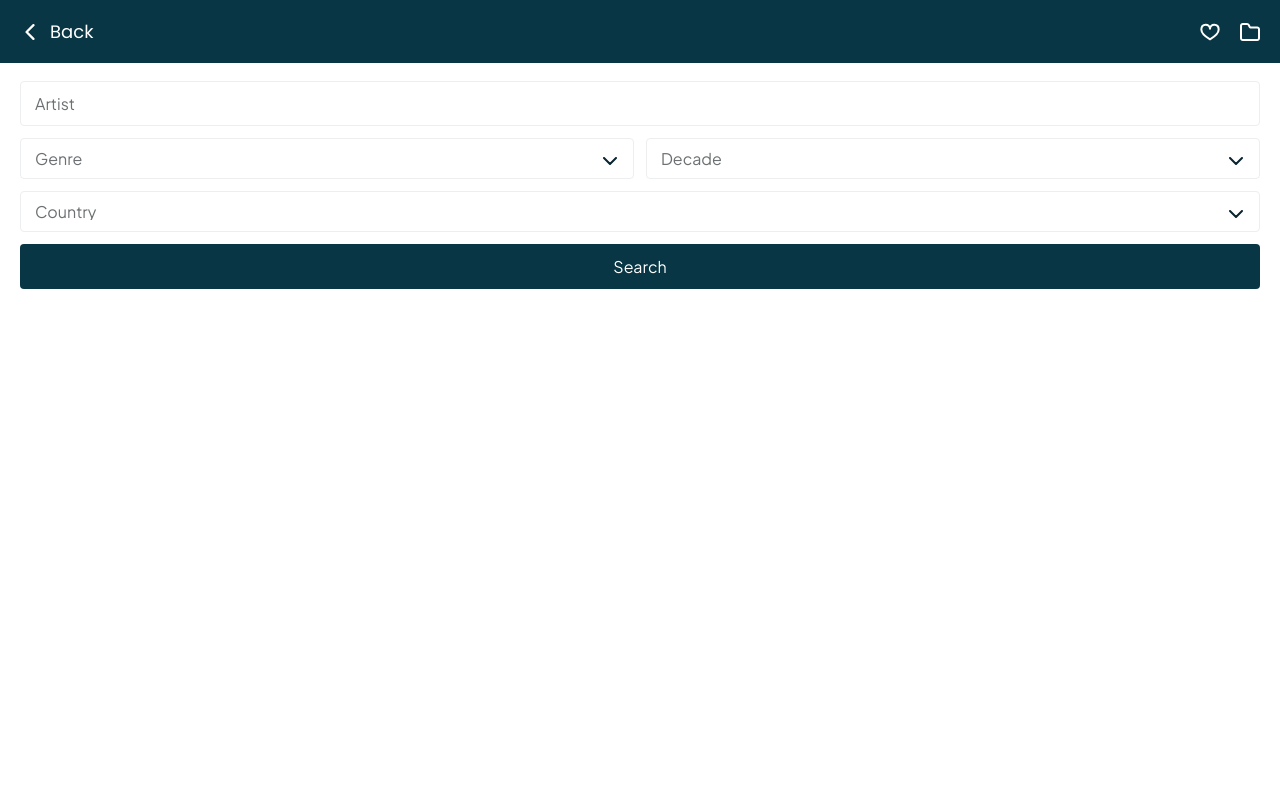
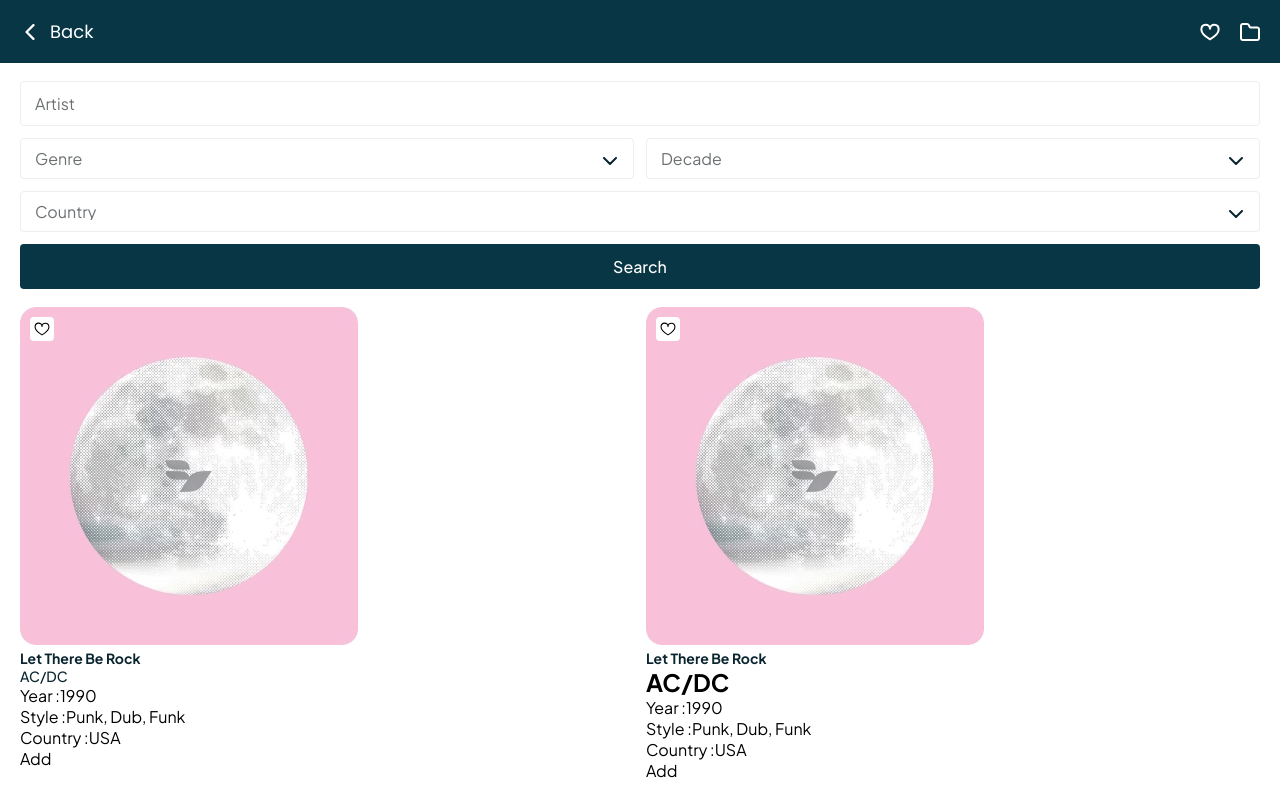
Before and after one commit to rieznik/vinyl-groove, a website: page index.html in a window 1280 px wide. Drawn offline with Linux system fonts and the light colour scheme.

Commit message:
start record card

```diff
--- a/css/styles.css
+++ b/css/styles.css
@@ -1,4 +1,4 @@
-@import url('https://fonts.googleapis.com/css2?family=Inter:wght@500&family=Plus+Jakarta+Sans&family=Poppins:wght@400;500;700&display=swap');
+@import url('https://fonts.googleapis.com/css2?family=Inter:wght@500&family=Plus+Jakarta+Sans:wght@400;500;700&family=Poppins&display=swap');
 
 :root {
   --primary: #083644;
@@ -18,7 +18,7 @@
 }
 
 html {
-  font-family: 'Poppins', sans-serif;
+  font-family: 'Plus Jakarta Sans', sans-serif;
   font-size: 16px;
   font-weight: 400;
 }
@@ -62,6 +62,7 @@
 }
 
 .header__btn {
+  font-family: 'Poppins', sans-serif;
   font-size: 1.125rem;
   color: var(--white);
   display: flex;
@@ -185,6 +186,47 @@
   transform: translateY(1px);
 }
 
+.records-grid {
+  display: grid;
+  grid-template-columns: 1fr 1fr;
+  gap: 12px;
+}
+
+.record {
+  position: relative;
+}
+
+.record__btn-favorite {
+  position: absolute;
+  top: 10px;
+  left: 10px;
+  width: 24px;
+  height: 24px;
+  background-color: var(--white);
+  border-radius: 4px;
+  padding: 4px;
+  display: flex;
+}
+
+.record__cover {
+  max-width: 100%;
+  border-radius: 4px;
+}
+
+.record__title {
+  font-family: 'Plus Jakarta Sans', sans-serif;
+  font-size: 0.875rem;
+  color: var(--secondary);
+  font-weight: 700;
+}
+
+.record__artist {
+  font-family: 'Plus Jakarta Sans', sans-serif;
+  font-size: 0.875rem;
+  color: var(--secondary);
+  font-weight: 500;
+}
+
 /* Helper Class to hide text visually but keep it accessible for screen reader or other assistive software. */
 .visually-hidden {
   position: absolute;
--- a/index.html
+++ b/index.html
@@ -7,7 +7,7 @@
     <meta name="theme-color" content="#083644" />
     <meta name="apple-mobile-web-app-status-bar-style" content="#083644" />
     <link rel="stylesheet" href="css/styles.css" />
-    <link rel="icon" type="image/x-icon" href="/images/favicon.ico" />
+    <link rel="icon" type="image/x-icon" href="/img/favicon.ico" />
     <title>Vinyl Groove</title>
   </head>
   <body>
@@ -112,18 +112,96 @@
       </form>
     </section>
 
-    <main class="">
-      <article>
-        <button></button>
-        <figure></figure>
-        <h1><a href=""></a></h1>
-        <h2><a href=""></a></h2>
+    <main class="records-grid container">
+      <article class="record">
+        <button class="record__btn-favorite">
+          <svg
+            class="icon icon_heart"
+            role="img"
+            height="10"
+            width="10"
+            viewBox="0 0 10 10"
+            aria-hidden="true"
+            focusable="false"
+          >
+            <use xlink:href="#heart"></use>
+          </svg>
+          <span class="visually-hidden"> Add to Favorites </span>
+        </button>
+        <a href="">
+          <picture>
+            <source
+              srcset="
+                img/covers/1x/cover2-1x.avif 1x,
+                img/covers/2x/cover2-2x.avif 2x
+              "
+            />
+            <source
+              srcset="
+                img/covers/1x/cover2-1x.jpg 1x,
+                img/covers/2x/cover2-2x.jpg 2x
+              "
+            />
+            <img
+              class="record__cover"
+              src="img/covers/2x/cover2-2x.jpg"
+              alt="record cover"
+            />
+          </picture>
+        </a>
+        <h1 class="record__title"><a href="">Let There Be Rock</a></h1>
+        <h2 class="record__artist"><a href="">AC/DC</a></h2>
         <ul>
-          <li><span></span><a href=""></a></li>
-          <li><span></span><a href=""></a></li>
-          <li><span></span><a href=""></a></li>
+          <li><span>Year :</span><a href="">1990</a></li>
+          <li><span>Style :</span><a href="">Punk, Dub, Funk</a></li>
+          <li><span>Country :</span><a href="">USA</a></li>
         </ul>
-        <button></button>
+        <button>Add</button>
+      </article>
+      <article class="record">
+        <button class="record__btn-favorite">
+          <svg
+            class="icon icon_heart"
+            role="img"
+            height="10"
+            width="10"
+            viewBox="0 0 10 10"
+            aria-hidden="true"
+            focusable="false"
+          >
+            <use xlink:href="#heart"></use>
+          </svg>
+          <span class="visually-hidden"> Add to Favorites </span>
+        </button>
+        <a href="">
+          <picture>
+            <source
+              srcset="
+                img/covers/1x/cover2-1x.avif 1x,
+                img/covers/2x/cover2-2x.avif 2x
+              "
+            />
+            <source
+              srcset="
+                img/covers/1x/cover2-1x.jpg 1x,
+                img/covers/2x/cover2-2x.jpg 2x
+              "
+            />
+            <img
+              class="record__cover"
+              src="img/covers/2x/cover2-2x.jpg"
+              alt="record cover"
+            />
+          </picture>
+        </a>
+        <h1 class="record__title"><a href="">Let There Be Rock</a></h1>
+        <h2><a href="">AC/DC</a></h2>
+        <ul>
+          <li><span>Year :</span><a href="">1990</a></li>
+          <li><span>Style :</span><a href="">Punk, Dub, Funk</a></li>
+          <li><span>Country :</span><a href="">USA</a></li>
+        </ul>
+        <button>Add</button>
       </article>
     </main>
     <nav>
```
Also changed, not shown: img/covers/1x/cover2-1x.avif (added), img/covers/1x/cover2-1x.jpg (added), img/covers/2x/cover2-2x.avif (added), img/covers/2x/cover2-2x.jpg (added).
